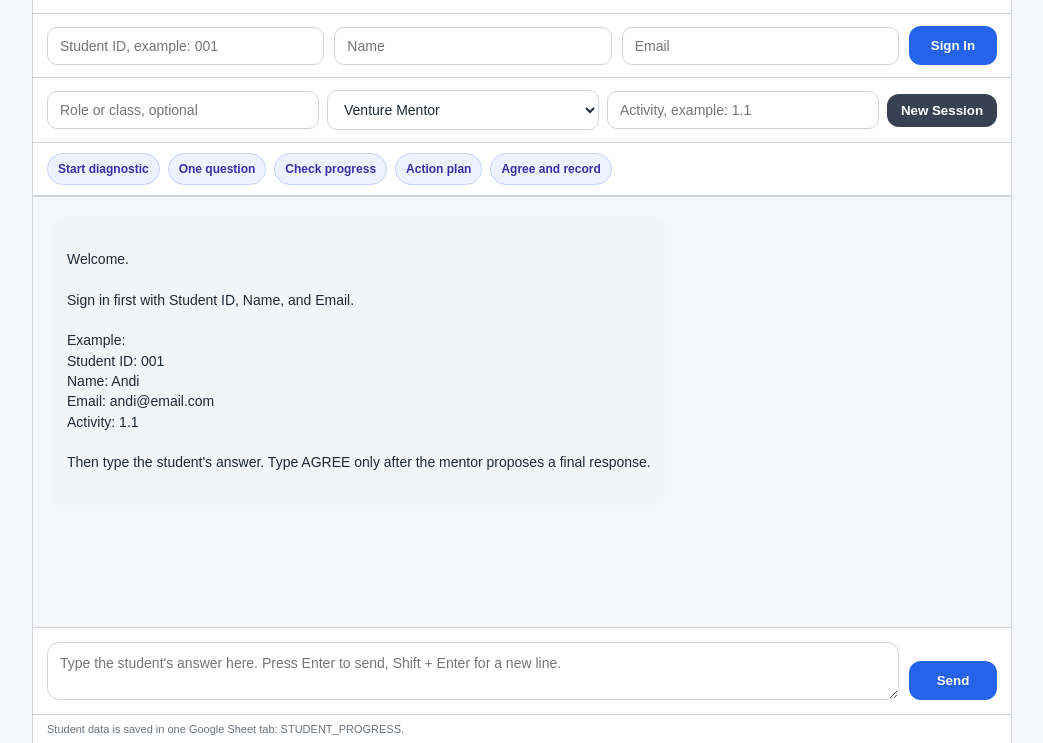
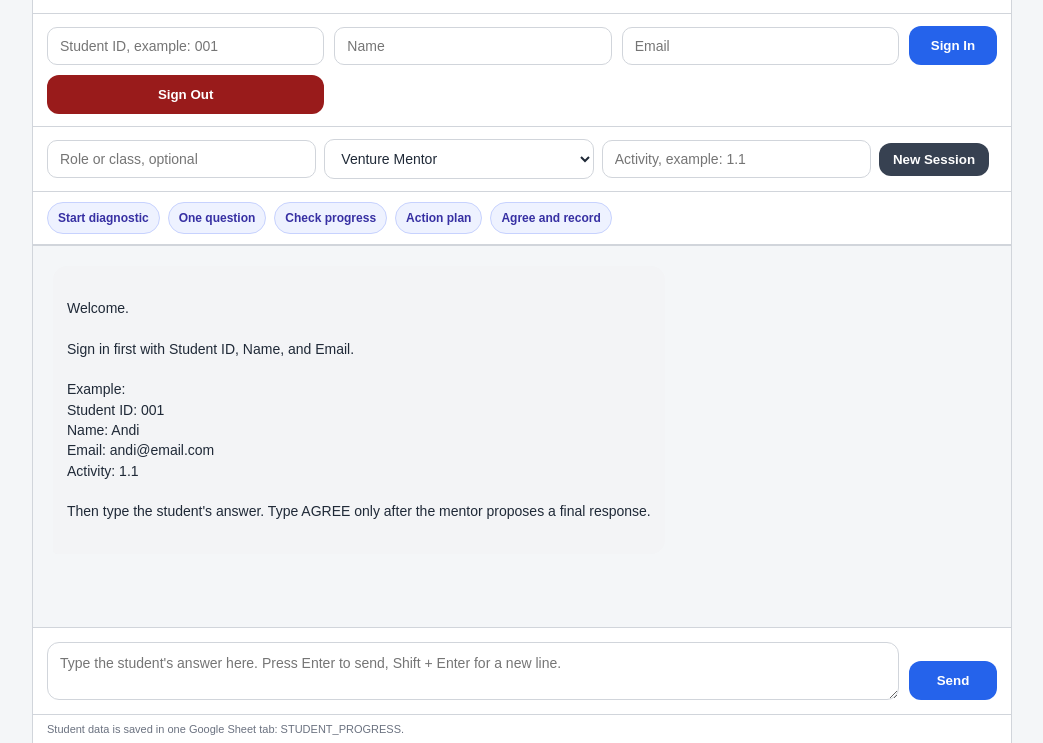
Before and after one commit to SutanSolaiman/autonomous-bot, a website: page public/index.html in a window 1280 px wide. Shown: the part 57-800 px from the top of the page, without its empty margins (118-1161 px from the left). Drawn offline with Linux system fonts and the light colour scheme.

Commit message:
Update index.html

```diff
--- a/public/index.html
+++ b/public/index.html
@@ -103,7 +103,7 @@
       border-bottom: 1px solid var(--border);
       background: var(--panel);
       display: grid;
-      grid-template-columns: 1fr 1fr 1fr auto;
+     grid-template-columns: 1fr 1fr 1fr auto auto;
       gap: 8px;
       align-items: center;
     }
@@ -117,7 +117,13 @@
   gap: 10px;
   align-items: center;
 }
+.signout-btn {
+  background: #991b1b;
+}
 
+.signout-btn:hover {
+  background: #7f1d1d;
+}
     .student-meta {
       padding: 12px 14px;
       border-bottom: 1px solid var(--border);
@@ -429,6 +435,7 @@
   <input id="userName" type="text" placeholder="Name">
   <input id="studentEmail" type="email" placeholder="Email">
   <button onclick="signInStudent()">Sign In</button>
+  <button onclick="signOutStudent()" class="signout-btn">Sign Out</button>
 </div>
 
       <div class="controls">
```
Lines whose indentation alone changed are shown as unchanged.
